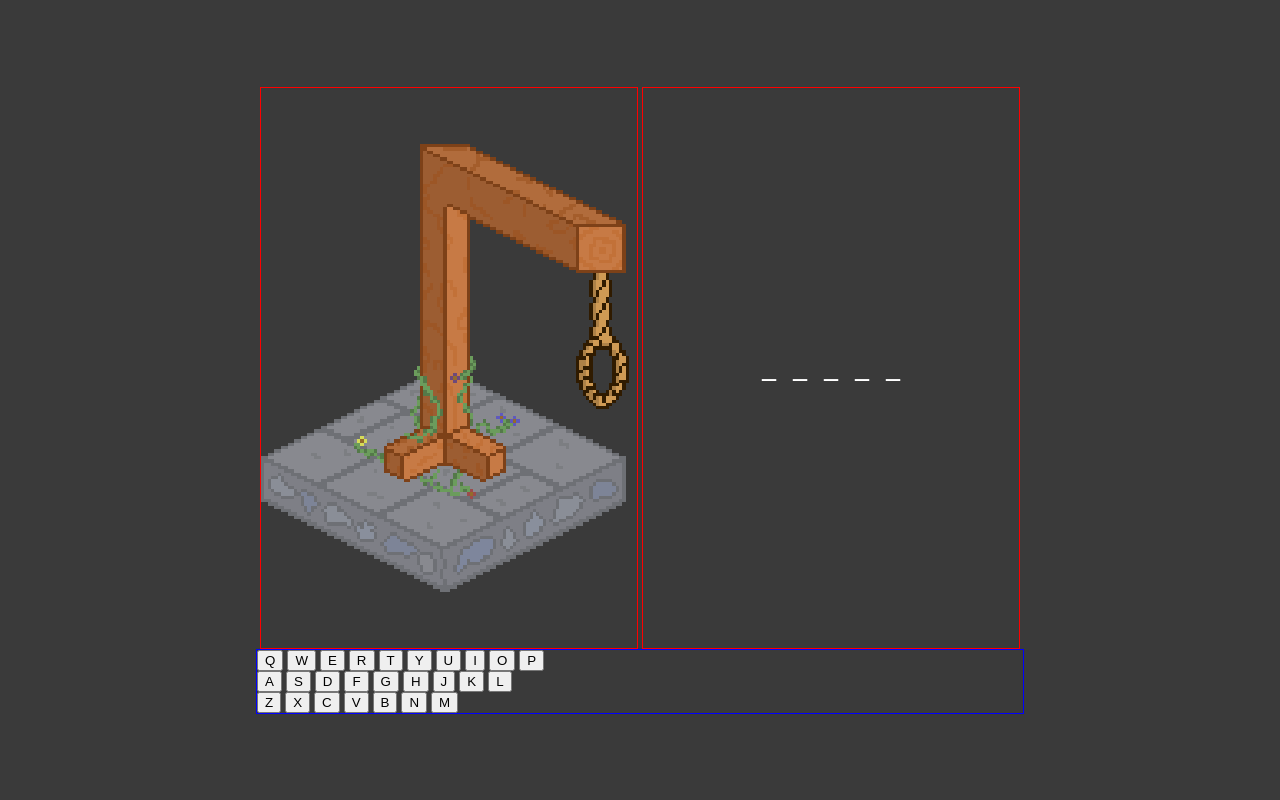
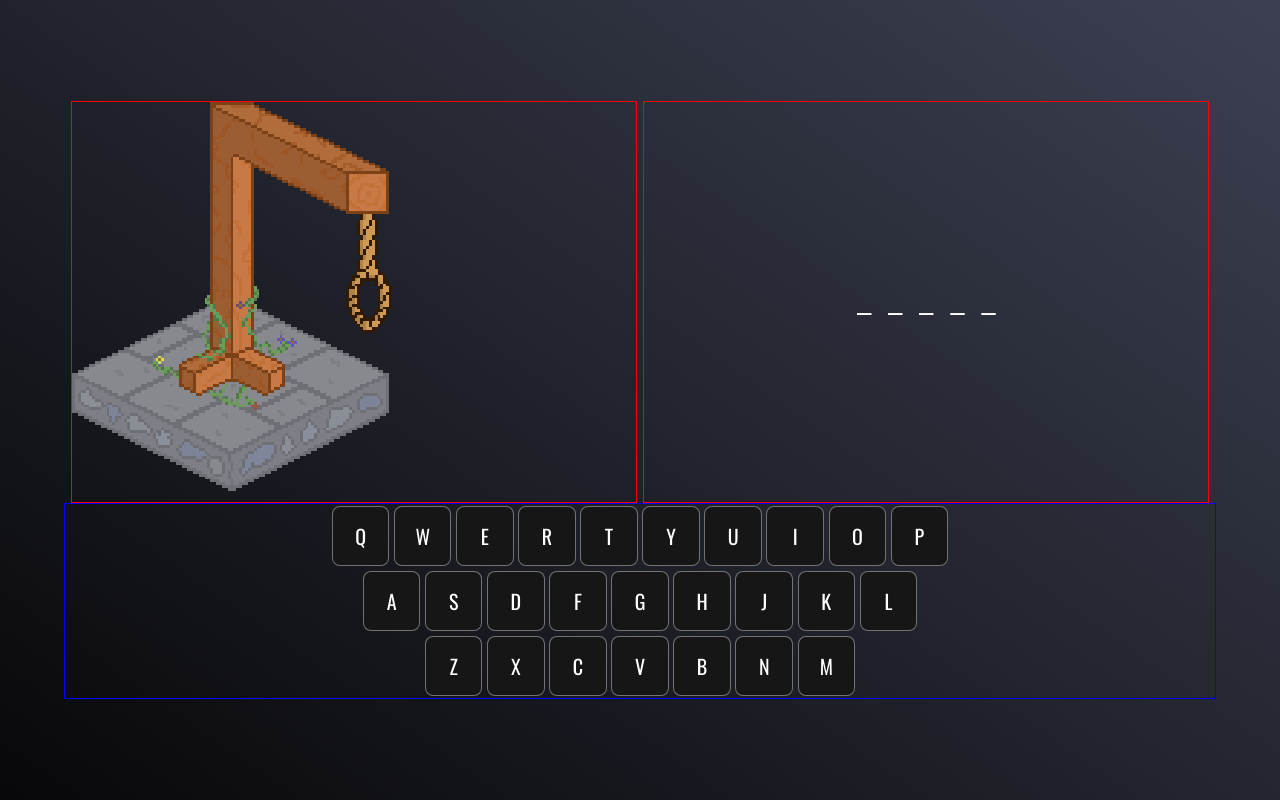
Before and after one commit to LucianoKohler/forca, a plain HTML site: page index.html in a window 1280 px wide. Drawn offline with Linux system fonts and the light colour scheme.

Commit message:
teclado formatado

```diff
--- a/css/style.css
+++ b/css/style.css
@@ -1,25 +1,31 @@
-html, body{height: 100vh; margin: 0px; padding: 0px;}
+html, body{height: 100%; margin: 0px; padding: 0px;}
+
 body{
     display: flex;
-    background-color: #3a3a3a;
+    background: linear-gradient(215deg, #3c4052, #08080a) no-repeat fixed;
     color: white;
     justify-content: center;
     align-items: center;
     flex-wrap: wrap;
 }
 
+@font-face {
+    font-family: "Oswald";
+    src: url(../assets/Font/Oswald-VariableFont_wght.ttf);
+}
+
 .container{
     display: flex;
     justify-content: space-evenly;
     align-items: center;
-    width: 60%;
+    width: 90%;
     flex-wrap: wrap;
 }
 
 .forca, .palavra{
     border: 1px solid red;
     width:48.98%;
-    height: 70vh;
+    height: 50vh;
 }
 
 .palavra{
@@ -32,9 +38,7 @@ body{
 
 #svg{
     position: relative;
-    top: 10%;
-    bottom: 10%;
-    height: 80%;
+    width: 40vh;
 }
 
 .forca h1{
@@ -43,8 +47,26 @@ body{
     left: 12%;
 }
 
-.teclado{
+.kbd{
     width: 100%;
     border: 1px solid blue;
     display: grid;
 }
+
+.kbd-row{
+    display: flex;
+    justify-content: center;
+}
+.kbd-btn{
+    margin: 0.2%;
+    color: white;
+    font-family: 'Oswald';
+    font-size: 2.5vh;
+    background-color: rgb(22, 22, 22);
+    border: 1px solid rgba(255, 255, 255, 0.4);
+    min-width: 32px;
+    width: 5%;
+    min-height: 60px;
+    height: 7vh;
+    border-radius: 1vh;
+}
--- a/index.html
+++ b/index.html
@@ -13,37 +13,40 @@
             <img id="svg" src="img/forca.svg">
         </div>
         <div class="palavra"><h3>_ _ _ _ _</h3></div>
-        <div class="teclado">
-            <form action="">
-                <button>Q</button>
-                <button>W</button>
-                <button>E</button>
-                <button>R</button>
-                <button>T</button>
-                <button>Y</button>
-                <button>U</button>
-                <button>I</button>
-                <button>O</button>
-                <button>P</button>
-                <br>
-                <button>A</button>
-                <button>S</button>
-                <button>D</button>
-                <button>F</button>
-                <button>G</button>
-                <button>H</button>
-                <button>J</button>
-                <button>K</button>
-                <button>L</button>
-                <br>
-                <button>Z</button>
-                <button>X</button>
-                <button>C</button>
-                <button>V</button>
-                <button>B</button>
-                <button>N</button>
-                <button>M</button>
-            </form>
+        <div class="kbd">
+            <div class="kbd-row">
+                <button class="kbd-btn">Q</button>
+                <button class="kbd-btn">W</button>
+                <button class="kbd-btn">E</button>
+                <button class="kbd-btn">R</button>
+                <button class="kbd-btn">T</button>
+                <button class="kbd-btn">Y</button>
+                <button class="kbd-btn">U</button>
+                <button class="kbd-btn">I</button>
+                <button class="kbd-btn">O</button>
+                <button class="kbd-btn">P</button>
+            </div>
+            <div class="kbd-row">
+                <button class="kbd-btn">A</button>
+                <button class="kbd-btn">S</button>
+                <button class="kbd-btn">D</button>
+                <button class="kbd-btn">F</button>
+                <button class="kbd-btn">G</button>
+                <button class="kbd-btn">H</button>
+                <button class="kbd-btn">J</button>
+                <button class="kbd-btn">K</button>
+                <button class="kbd-btn">L</button>
+            </div>
+            <div class="kbd-row">
+                <button class="kbd-btn">Z</button>
+                <button class="kbd-btn">X</button>
+                <button class="kbd-btn">C</button>
+                <button class="kbd-btn">V</button>
+                <button class="kbd-btn">B</button>
+                <button class="kbd-btn">N</button>
+                <button class="kbd-btn">M</button>
+            </div> <!--KBD END-->
+
         </div>
     </div>
 
```
Also changed, not shown: assets/Font/OFL.txt (added), assets/Font/Oswald-VariableFont_wght.ttf (added), assets/Font/README.txt (added), assets/Font/static/Oswald-Bold.ttf (added), assets/Font/static/Oswald-ExtraLight.ttf (added), assets/Font/static/Oswald-Light.ttf (added), assets/Font/static/Oswald-Medium.ttf (added), assets/Font/static/Oswald-Regular.ttf (added), assets/Font/static/Oswald-SemiBold.ttf (added).
